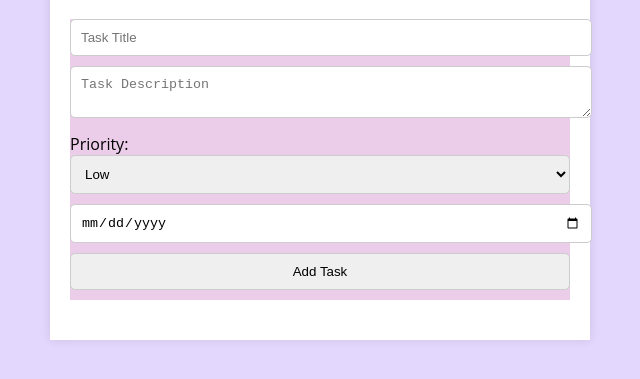
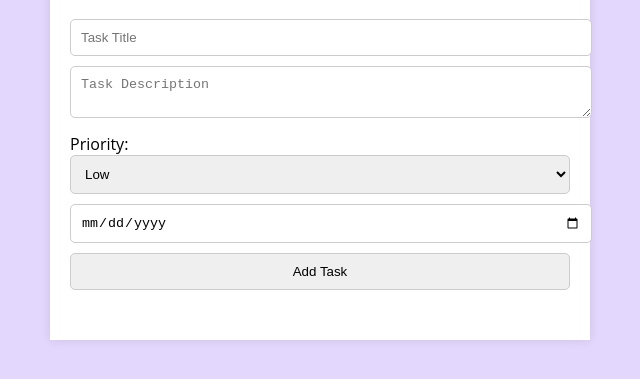
Before and after one commit to NeerAdole/To-Do-List-App, a plain HTML site: page index.html in a window 1280 px wide. Shown: the part 137-516 px from the top of the page, without its empty margins (320-960 px from the left). Drawn offline with Linux system fonts and the light colour scheme.

Commit message:
Update style.css

```diff
--- a/style.css
+++ b/style.css
@@ -20,7 +20,6 @@ h1 {
 
 form {
     margin-bottom: 20px;
-    background: #ECCDE9;
 }
 
 input, textarea, select, button {
```
